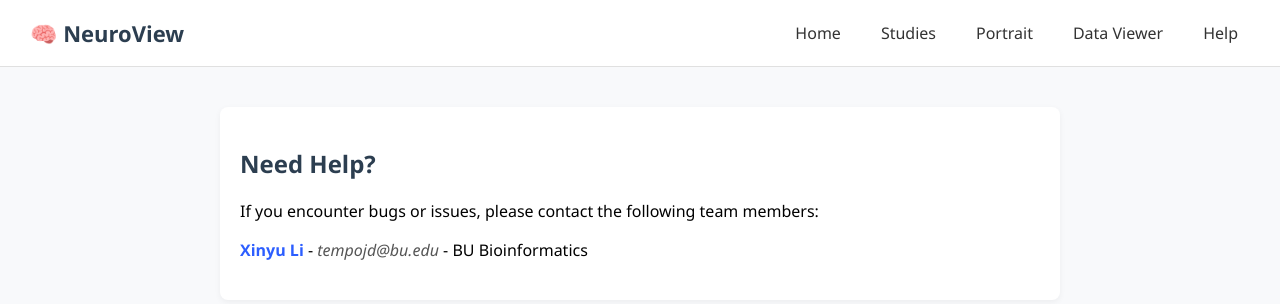
After one commit to Temp0jd/NeuroView, a Flask app: page /help in a window 1280 px wide. The commit adds this page. Shown: the top 304 px of the page. Run offline with Flask 3, Linux system fonts and the light colour scheme.

Commit message:
help page updated

```diff
--- /dev/null
+++ b/templates/help.html
@@ -0,0 +1,92 @@
+<!-- templates/help.html -->
+<!DOCTYPE html>
+<html lang="en">
+<head>
+  <meta charset="UTF-8">
+  <title>NeuroView - Help</title>
+  <link rel="stylesheet" href="/static/style.css">
+  <style>
+    body {
+      margin: 0;
+      font-family: 'Segoe UI', sans-serif;
+      background-color: #f8f9fb;
+    }
+    .topbar {
+      display: flex;
+      align-items: center;
+      justify-content: space-between;
+      padding: 16px 30px;
+      background-color: white;
+      border-bottom: 1px solid #e0e0e0;
+    }
+    .topbar .logo {
+      font-weight: bold;
+      font-size: 22px;
+      color: #2c3e50;
+    }
+    .topbar .nav-links {
+      display: flex;
+      gap: 16px;
+    }
+    .nav-link {
+      text-decoration: none;
+      color: #2c5eff;
+      font-weight: 500;
+      padding: 6px 12px;
+      border-radius: 6px;
+    }
+    .nav-link:hover {
+      background-color: #eef3ff;
+    }
+    .content {
+      max-width: 800px;
+      margin: 40px auto;
+      padding: 20px;
+      background-color: white;
+      border-radius: 8px;
+      box-shadow: 0 2px 6px rgba(0,0,0,0.05);
+    }
+    h2 {
+      color: #2c3e50;
+      margin-bottom: 20px;
+    }
+    ul {
+      list-style: none;
+      padding: 0;
+    }
+    li {
+      margin-bottom: 16px;
+      line-height: 1.6;
+    }
+    .person {
+      font-weight: bold;
+      color: #2c5eff;
+    }
+    .email {
+      font-style: italic;
+      color: #555;
+    }
+  </style>
+</head>
+<body>
+  <div class="topbar">
+    <div class="logo">🧠 NeuroView</div>
+    <div class="nav-links">
+      <a class="nav-link" href="/">Home</a>
+      <a class="nav-link" href="/studies">Studies</a>
+      <a class="nav-link" href="/portrait">Portrait</a>
+      <a class="nav-link" href="/viewer">Data Viewer</a>
+      <a class="nav-link" href="/help">Help</a>
+    </div>
+  </div>
+
+  <div class="content">
+    <h2>Need Help?</h2>
+    <p>If you encounter bugs or issues, please contact the following team members:</p>
+    <ul>
+      <li><span class="person">Xinyu Li</span> - <span class="email">tempojd@bu.edu</span> - BU Bioinformatics</li>
+      <!-- 填写你的姓名/邮箱之类的 -->
+    </ul>
+  </div>
+</body>
+</html>
```
Also changed, not shown: templates/studies.html (+15 -11 lines).
